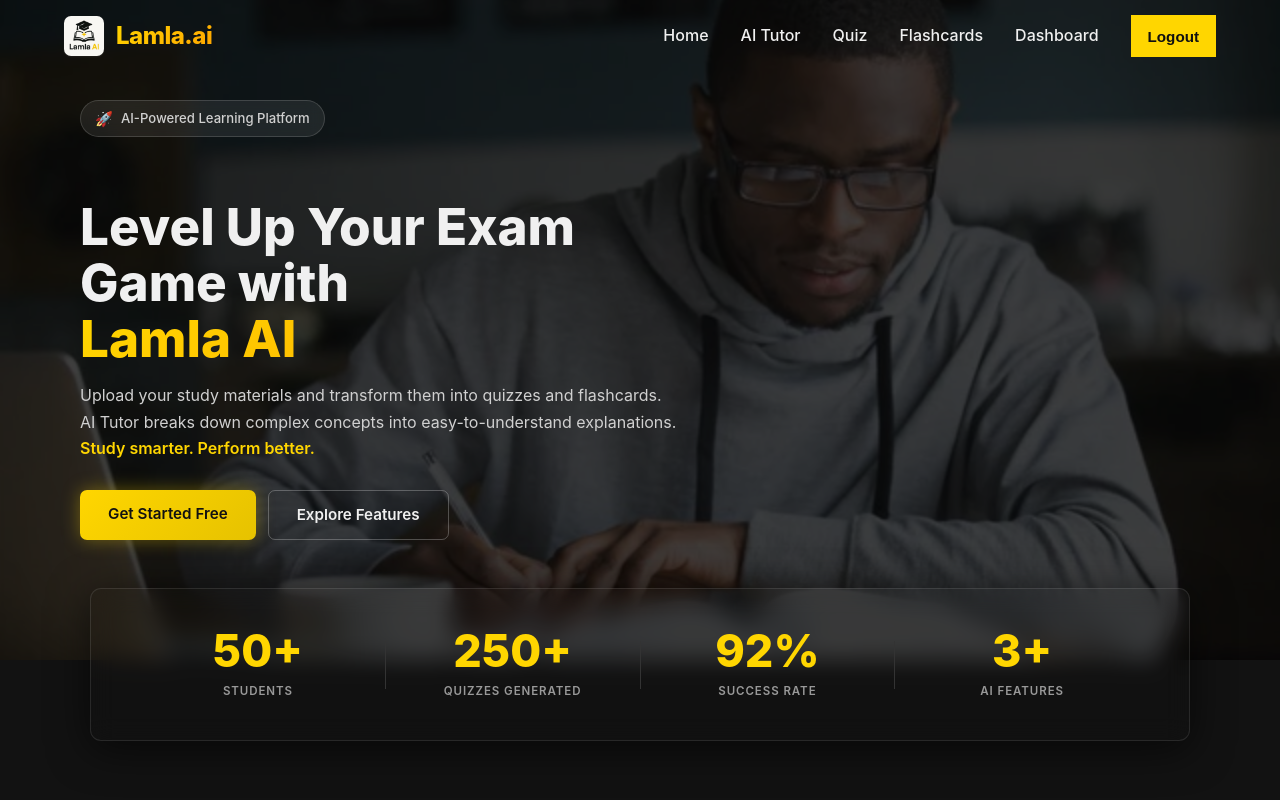
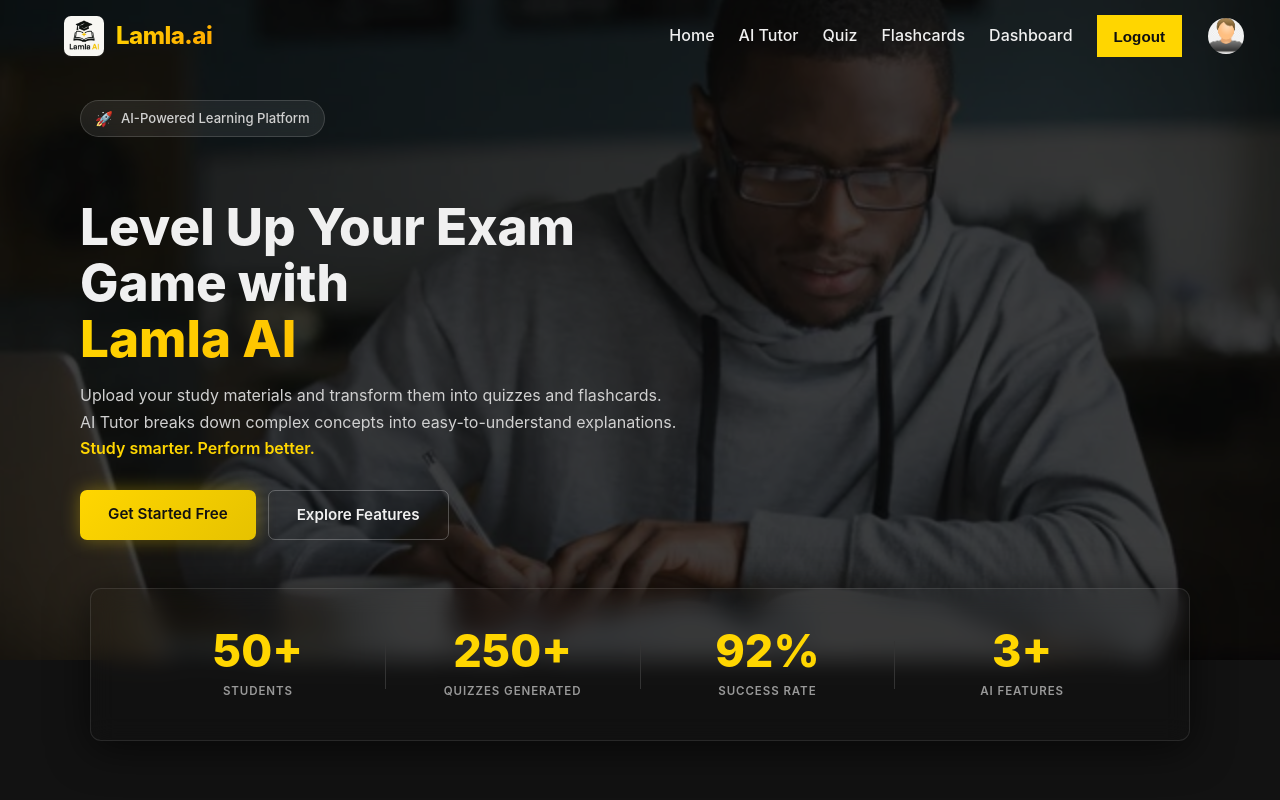
Before and after one commit to Julien-G-Man/lamla-ai, a React (Create React App) app in the folder frontend/: page / in a window 1280 px wide. Shown: the top 800 px of the page. Built offline with nearby package versions, Linux system fonts and the light colour scheme; no server answers; sample sign-in values are in the browser's storage.

Commit message:
profile image fix

```diff
--- a/frontend/src/App.css
+++ b/frontend/src/App.css
@@ -218,6 +218,13 @@
     box-shadow: var(--shadow-sm);
 }
 
+.nav-right-group {
+    display: flex;
+    align-items: center;
+    gap: 16px;
+    margin-right: -30px;
+}
+
 .main-nav {
     display: flex;
     align-items: center;
@@ -250,6 +257,36 @@
 .navbar-hamburger span:nth-child(2) { top: 50%; transform: translatey(-50%); }
 .navbar-hamburger span:nth-child(3) { bottom: 0; }
 
+/* Profile Image Avatar */
+.navbar-profile-link {
+    display: flex;
+    align-items: center;
+    justify-content: center;
+    width: 40px;
+    height: 40px;
+    border-radius: 50%;
+    overflow: hidden;
+    cursor: pointer;
+    transition: var(--transition);
+    flex-shrink: 0;
+    border: 2px solid transparent;
+    background: var(--bg-secondary);
+    margin-left: 8px;
+}
+
+.navbar-profile-link:hover {
+    border-color: var(--primary-color);
+    transform: scale(1.05);
+    box-shadow: 0 0 12px rgba(255, 214, 0, 0.3);
+}
+
+.navbar-profile-image {
+    width: 100%;
+    height: 100%;
+    object-fit: cover;
+    display: block;
+}
+
 /* Desktop Nav Links (Default) */
 .nav-links {
     list-style: none;
@@ -260,7 +297,7 @@
 .nav-links--desktop {
     display: flex;
     align-items: center;
-    gap: 32px;
+    gap: 24px;
 }
 
 /* Mobile navlinks */
@@ -743,6 +780,11 @@
 
     .nav-links--desktop { display: none; }
 
+    .nav-right-group {
+        margin-right: 10px;
+        gap: 12px;
+    }
+
     .nav-links--mobile {
         list-style: none;
         margin: 0;
@@ -810,6 +852,10 @@
 
     .main-header {
         padding: 0 16px;
+    }
+
+    .nav-right-group {
+        margin-right: -20px;
     }
 
     .logo {
--- a/frontend/src/components/Navbar.jsx
+++ b/frontend/src/components/Navbar.jsx
@@ -8,8 +8,12 @@
   const navigate = useNavigate();
   const isHome = location.pathname === "/";
 
-  const { isAuthenticated, logout } = useAuth();
+  const { isAuthenticated, logout, user: authUser } = useAuth();
   const [isOpen, setIsOpen] = useState(false);
+
+  // Use user from prop or from auth context
+  const currentUser = user || authUser;
+  const profileImageUrl = currentUser?.profile_image || null;
 
   const [isScrolled, setIsScrolled] = useState(!isHome || window.scrollY > 50);
 
@@ -61,6 +65,7 @@
 
           {!brandOnly && (
             <>
+              <div className="nav-right-group">
                 <nav className="main-nav">
                   <ul className="nav-links nav-links--desktop">
                     <li>
@@ -82,6 +87,16 @@
                   </ul>
                 </nav>
 
+                {(isAuthenticated || currentUser) && (
+                  <Link to="/profile" className="navbar-profile-link">
+                    <img
+                      src={profileImageUrl || "/assets/profile_default.png"}
+                      alt="Profile"
+                      className="navbar-profile-image"
+                    />
+                  </Link>
+                )}
+
                 <button
                   className={`navbar-hamburger ${isOpen ? "open" : ""}`}
                   onClick={() => setIsOpen(!isOpen)}
@@ -92,6 +107,7 @@
                   <span></span>
                   <span></span>
                 </button>
+              </div>
             </>
           )}
         </div>
```
Also changed, not shown: 2 other files (tests, documents, lock files or other folders). Lines whose indentation alone changed are shown as unchanged.
